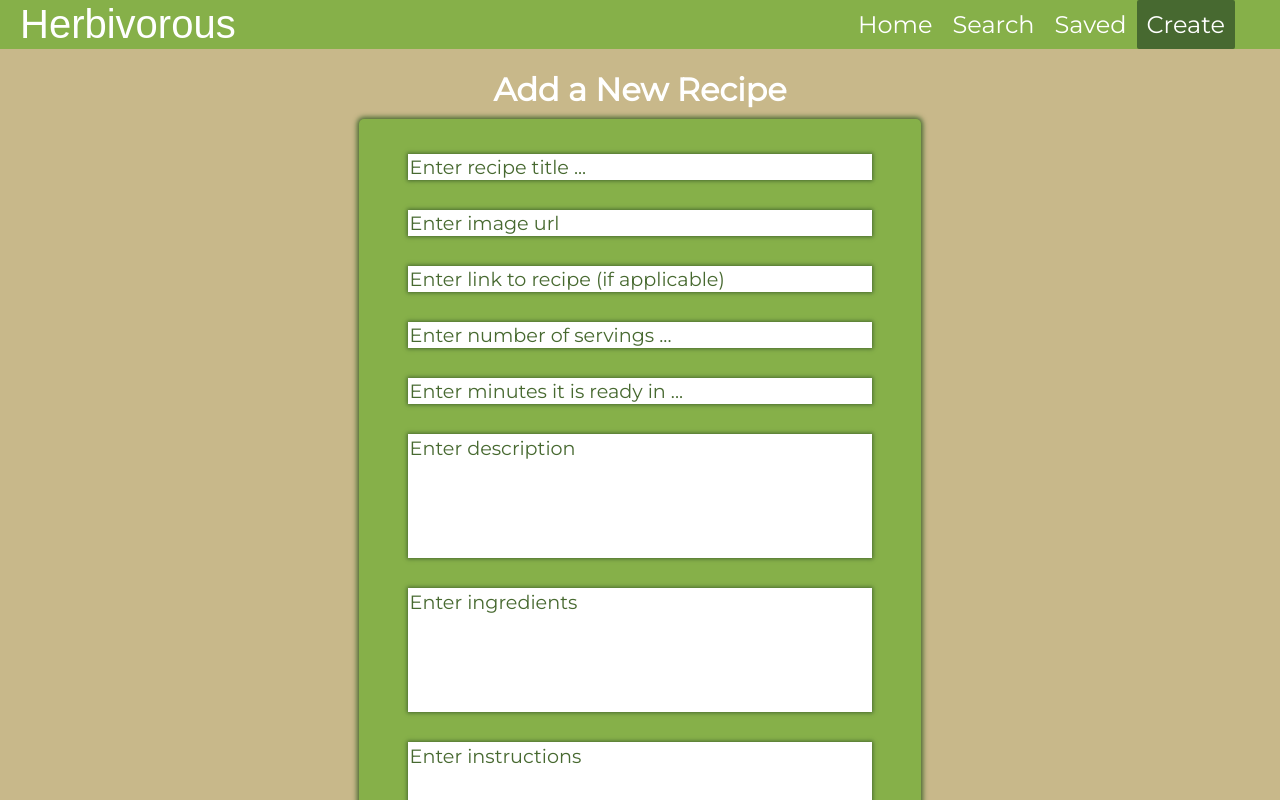
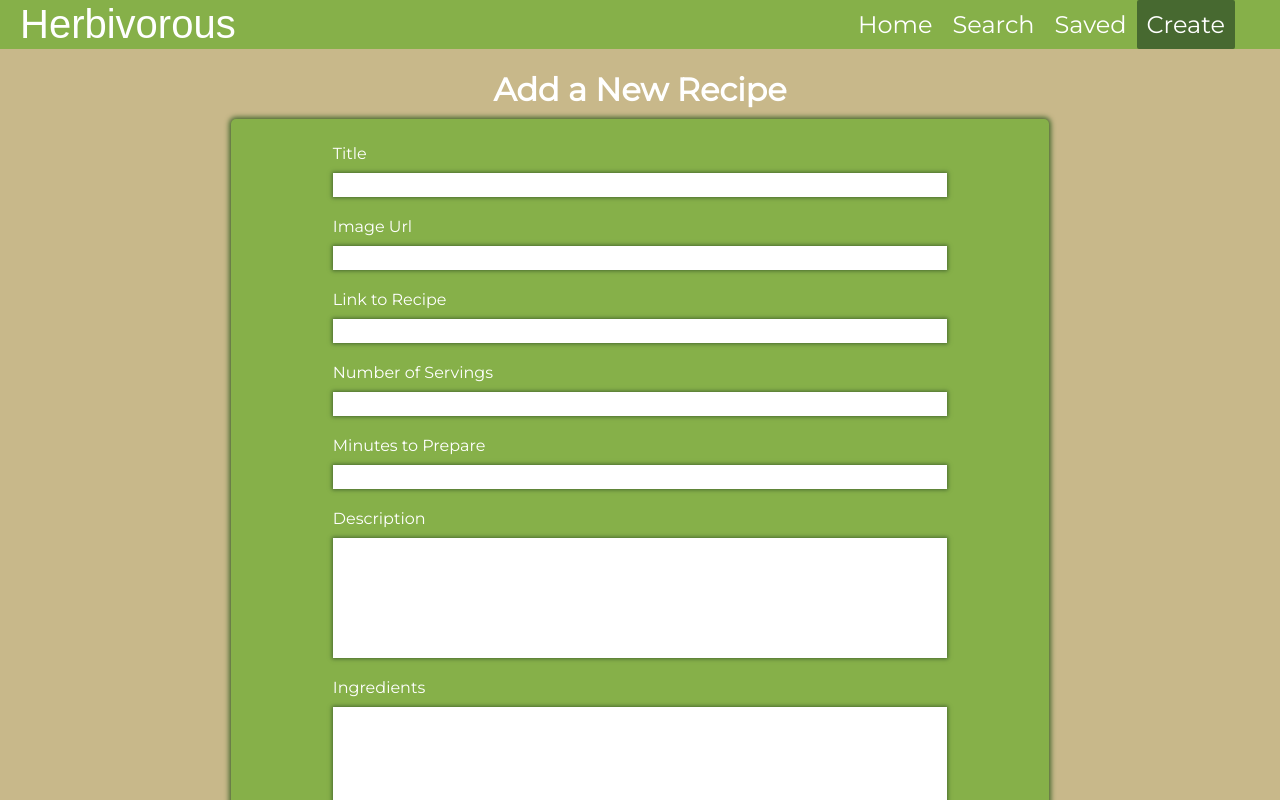
Before and after one commit to Pete-Fowler/herbivorous, a React (Create React App) app: page /submit in a window 1280 px wide. Built offline with nearby package versions, Linux system fonts and the light colour scheme; no server answers; data requests are answered from the project's data file; a web font is replaced by a local one.

Commit message:
Style form

```diff
--- a/src/components/Submit.js
+++ b/src/components/Submit.js
@@ -30,56 +30,74 @@ function Submit({ addRecipe }) {
   return <div id='submit'>
     <h1>Add a New Recipe</h1>
     <form onSubmit={submitRecipe}>
+      <label> Title
         <input type='text'
           name='title'
-        placeholder='Enter recipe title ...'
+          required
+          minLength={5}
+          maxLength={50}
           value={formData.title}
           onChange={handleChange}>
         </input>
+      </label>
+      <label>Image Url
         <input type='url'
           name='image'
-        placeholder='Enter image url'
           value={formData.image}
           onChange={handleChange}>
         </input>
+      </label>
+        <label>Link to Recipe
           <input type='url'
             name='link'
-        placeholder='Enter link to recipe (if applicable)'
             value={formData.link}
             onChange={handleChange}>
           </input>
+        </label>
+      <label>Number of Servings
         <input type='text'
           name='servings'
-        placeholder='Enter number of servings ...'
           value={formData.servings}
           onChange={handleChange}>
         </input>
+      </label>
+      <label>Minutes to Prepare
         <input type='text'
           name='readyInMinutes'
-        placeholder='Enter minutes it is ready in ...'
           value={formData.readyInMinutes}
           onChange={handleChange}>
         </input>
+      </label>
+      <label>Description
         <textarea name='summary'
-        placeholder='Enter description'
+          maxLength={300}
           value={formData.summary}
           onChange={handleChange}
           rows='5' cols='40'>
         </textarea>
+      </label>
+      <label>Ingredients
         <textarea name='ingredients'
-        placeholder='Enter ingredients'
+          required
+          minLength={35}
+          maxLength={800}
           value={formData.ingredients}
           onChange={handleChange}
           rows='5'
           cols='40'>
         </textarea>
+      </label>
+      <label>Instructions
         <textarea name='instructions'
-        placeholder='Enter instructions'
+          required
+          minLength={50}
+          maxLength={800}
           value={formData.instructions}
           onChange={handleChange}
           rows='5'
           cols='40'>
         </textarea>
+      </label>
       <button type='submit'>Submit</button>
     </form>
   </div>
--- a/src/styles/Nav.css
+++ b/src/styles/Nav.css
@@ -22,6 +22,7 @@
 
 #links {
   display: flex;
+  flex-wrap: wrap;
   align-items: center;
   margin-left: auto;
   margin-right: 25px;
--- a/src/styles/Submit.css
+++ b/src/styles/Submit.css
@@ -17,7 +17,8 @@
   gap: 10px;
   padding: 25px;
   margin: 10px 25px 25px 25px;
-  width: 40%;
+  min-width: 320px;
+  width: 60%;
   border-radius: 5px;
   background-color: var(--green);
   box-shadow: 0 0 5px 2px var(--greenD);
@@ -36,14 +37,27 @@
   border: 2px solid var(--greenD);
 }
 
+#submit input:valid, #submit textarea:valid {
+  border: 2px solid var(--beige);
+}
+
+#submit input:invalid, #submit textarea:invalid {
+  border: 2px solid red;
+}
+
+#submit input:empty, #submit textarea:empty {
+  border: none;
+}
+
 #submit input, #submit textarea {
   color: black;
   font-family: 'Montserrat', sans-serif;
   font-size: 1.2rem;
   appearance: none;
   display: block;
-  width: 90%;
-  margin: 10px;
+  width: 100%;
+  padding: 0;
+  margin: 10px 0px;
   border: none;
   background-color: white;
   box-shadow: 0px 0px 4px 1px var(--greenD);
@@ -51,6 +65,10 @@
 
 #submit textarea {
   resize: none;
+}
+
+#submit label {
+  width: 80%;
 }
 
 #submit button {
```
Lines whose indentation alone changed are shown as unchanged.
